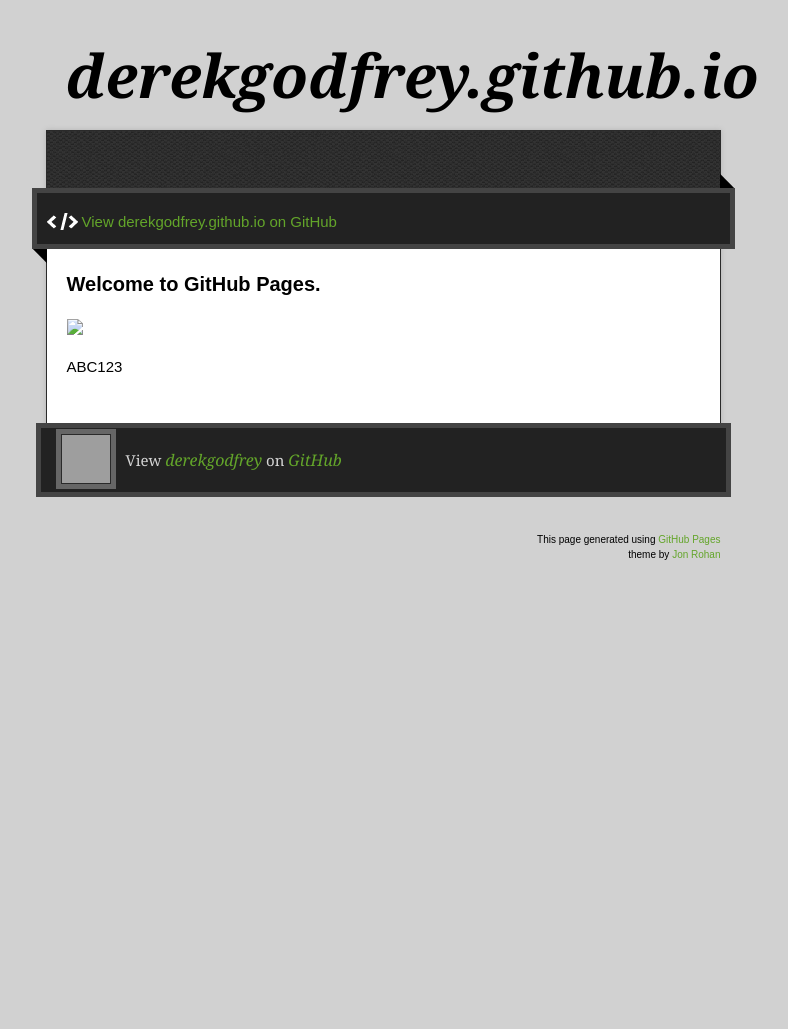
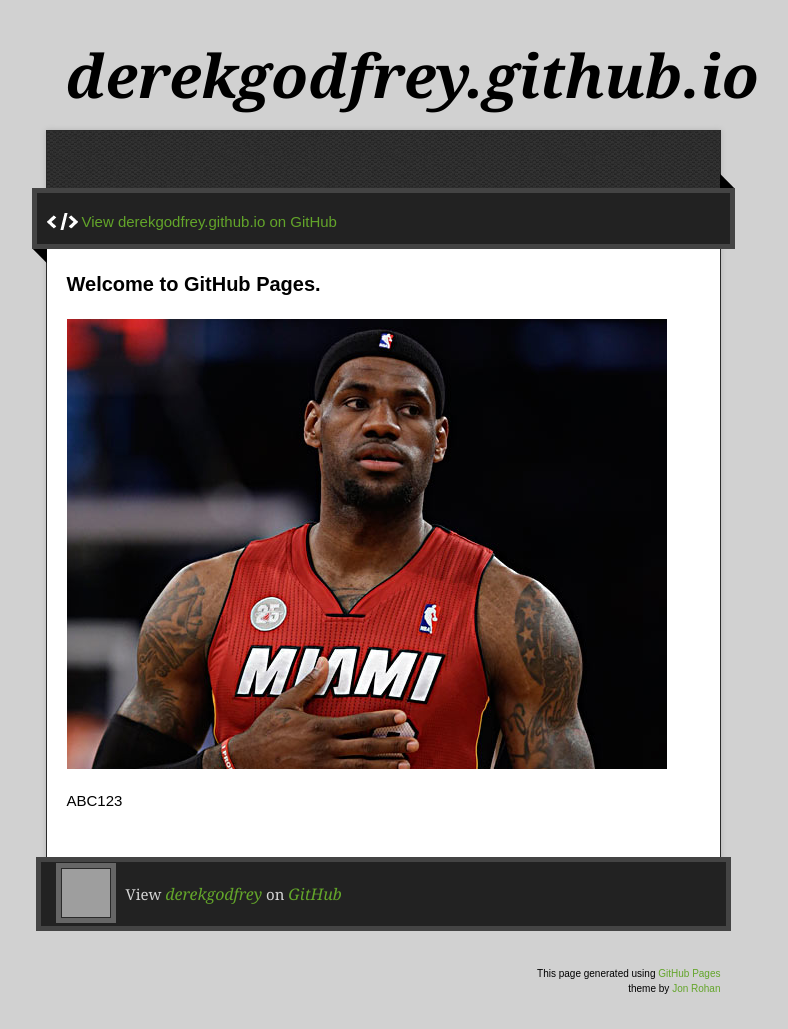
Before and after one commit to derekgodfrey/derekgodfrey.github.io, a plain HTML site: page index.html in a window 1280 px wide. Shown: the whole page, without its empty margins (257-1045 px from the left). Before the commit the page ends 800 px from the top, so only its background shows below. Drawn offline with nearby package versions, Linux system fonts and the light colour scheme; grey boxes are pictures that could not be loaded.

Commit message:
First commit

```diff
--- a/index.html
+++ b/index.html
@@ -36,7 +36,8 @@
         <article class="markdown-body">
           <h3>
 <a name="welcome-to-github-pages" class="anchor" href="#welcome-to-github-pages"><span class="octicon octicon-link"></span></a>Welcome to GitHub Pages.</h3>
-<img src="images/...">
+
+<img src="images/lebron.jpg">
 <p>ABC123</p>
 
 
```
Also changed, not shown: images/lebron.jpg (added), 2 other files.
